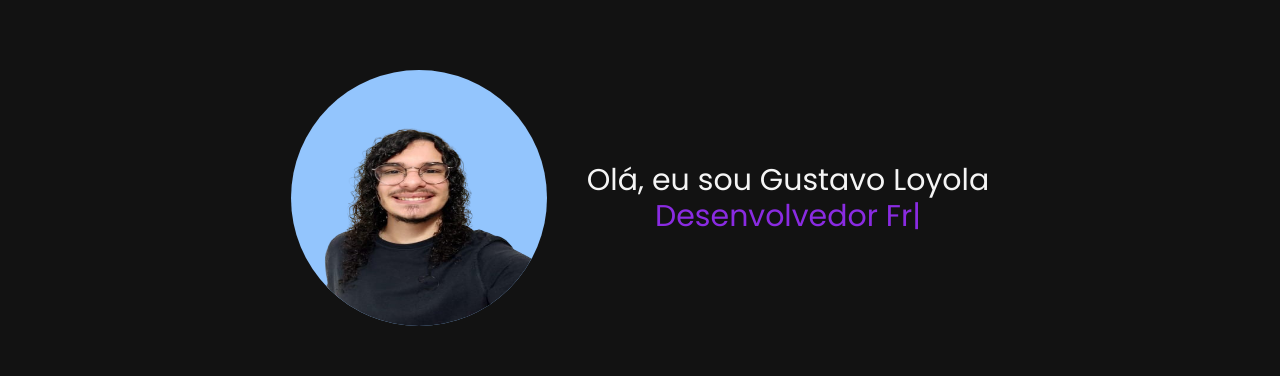
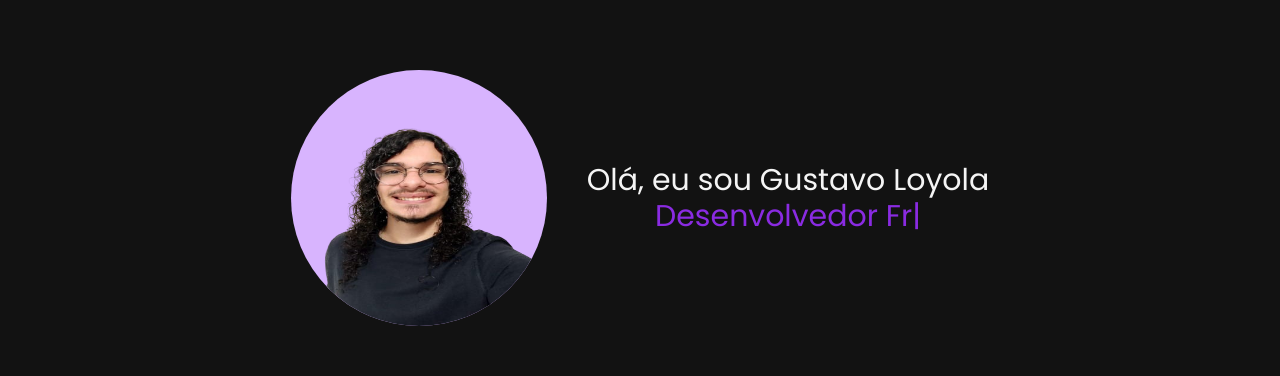
Before and after one commit to GuhLoyola/projeto-portifolio, a React (Vite) app: page / in a window 1280 px wide. Shown: the part 202-578 px from the top of the page. Built offline with nearby package versions, Linux system fonts and the light colour scheme.

Commit message:
Cor de fundo da imagem alterado de azul para roxo

```diff
--- a/src/components/Home/home.jsx
+++ b/src/components/Home/home.jsx
@@ -5,7 +5,7 @@ const Home = () => {
     return (
         <section className="bg-black-russian h-screen">
             <div className="flex justify-center flex-col items-center gap-10 h-full md:flex-row">
-                <img src={Img_Guh} alt="Imagem de Gustavo loyola" className="bg-blue-300 w-56 h-56 md:w-64 md:h-64 rounded-full z-30" />
+                <img src={Img_Guh} alt="Imagem de Gustavo loyola" className="bg-purple-300 w-56 h-56 md:w-64 md:h-64 rounded-full z-30" />
                 <h1 className="text-smoky-white text-xl md:text-3xl text-center font-poppins">Olá, eu sou Gustavo Loyola <br />
                     <ReactTyped strings={['Desenvolvedor Front End']} typeSpeed={100} loop className="text-blue-violet" />
                 </h1>
```
